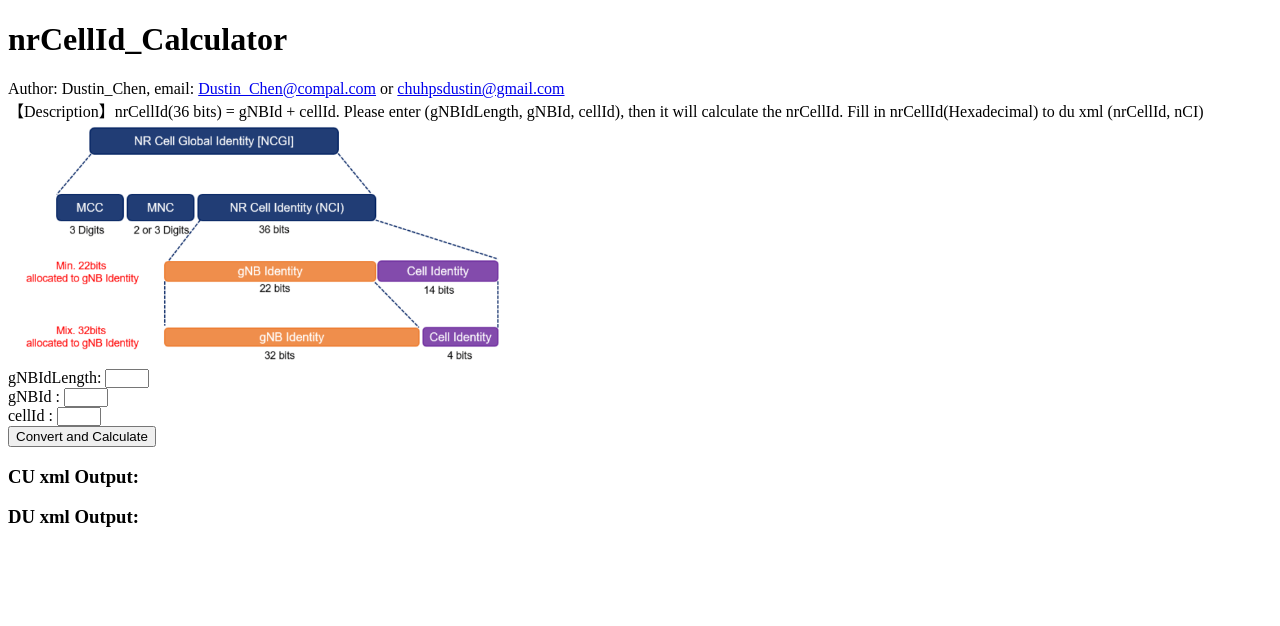
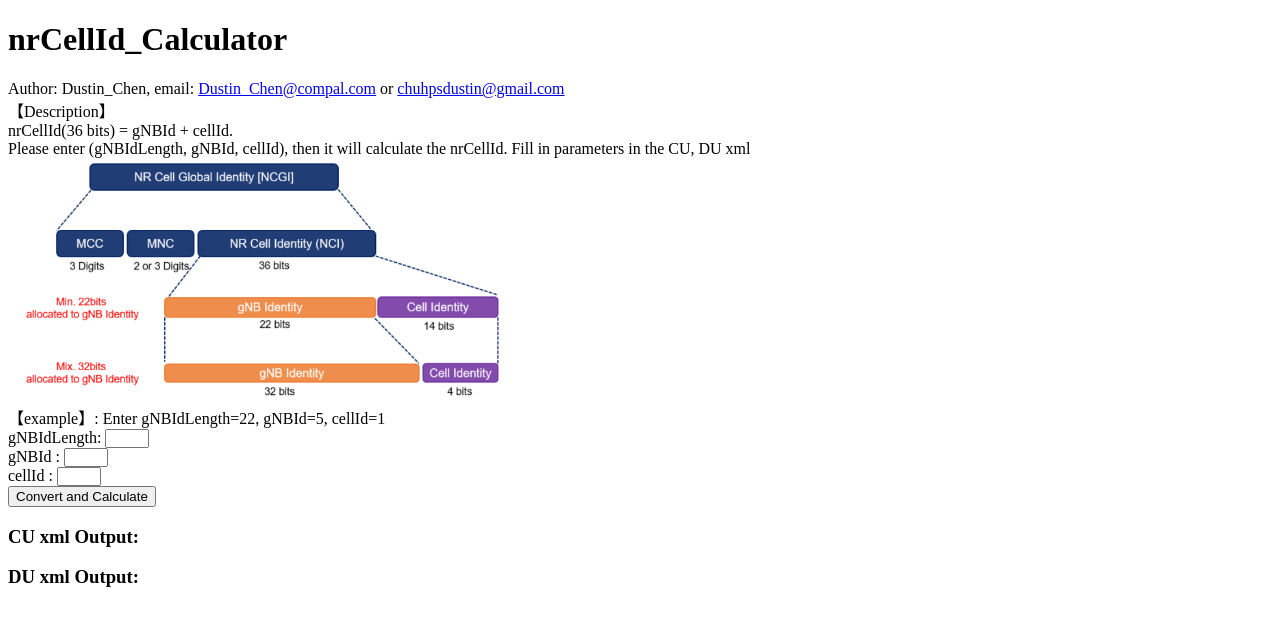
Before and after one commit to dustinchen26/nrCellId, a plain HTML site: page index.html in a window 1280 px wide. Drawn offline with Linux system fonts and the light colour scheme.

Commit message:
show an 【example】: Enter gNBIdLength=22, gNBId=5, cellId=1

```diff
--- a/index.html
+++ b/index.html
@@ -72,9 +72,12 @@
 <body>
   <h1>nrCellId_Calculator</h1>
   <p style="margin: 0;">Author: Dustin_Chen, email: <a href="mailto:Dustin_Chen@compal.com" style="line-height: 1;">Dustin_Chen@compal.com</a> or <a href="mailto:chuhpsdustin@gmail.com" style="line-height: 1;">chuhpsdustin@gmail.com</a></p>
-  <p>【Description】nrCellId(36 bits) = gNBId + cellId. Please enter (gNBIdLength, gNBId, cellId), then it will calculate the nrCellId. Fill in nrCellId(Hexadecimal) to du xml (nrCellId, nCI)</p>
+  <p>【Description】</p>
+  <p>nrCellId(36 bits) = gNBId + cellId. </p>
+  <p>Please enter (gNBIdLength, gNBId, cellId), then it will calculate the nrCellId. Fill in parameters in the CU, DU xml</p>
   <img src="https://raw.githubusercontent.com/dustinchen26/nrCellId/master/picture.png" alt="GitHub Image" width="500">
   <br>
+  <p>【example】: Enter gNBIdLength=22, gNBId=5, cellId=1 </p>
   <!-- 將這幾行內容包裹在一個新的容器元素中，並設置其間距為0 -->
   <div class="input-group">
     <label for="gNBIdLength">gNBIdLength: </label>
```
